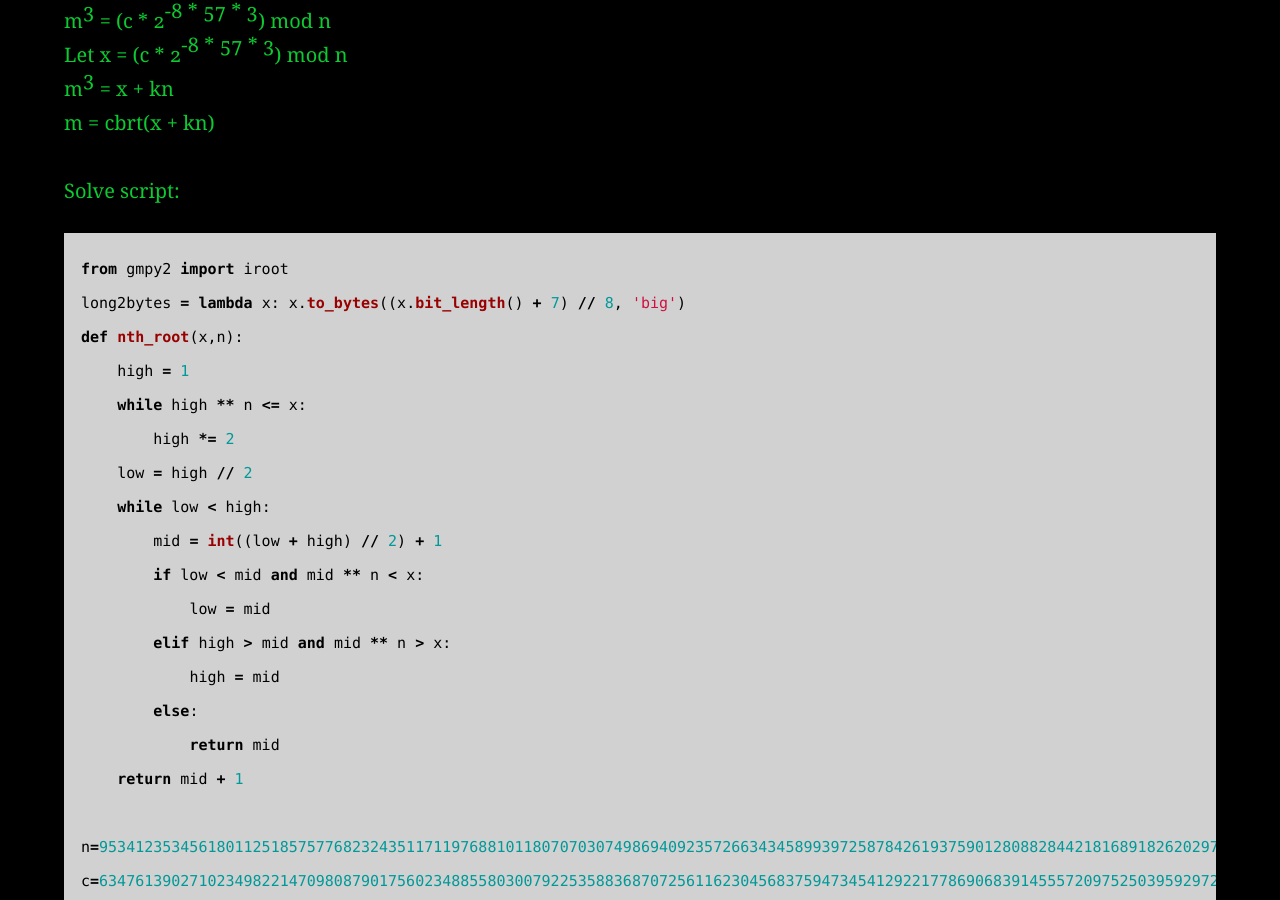
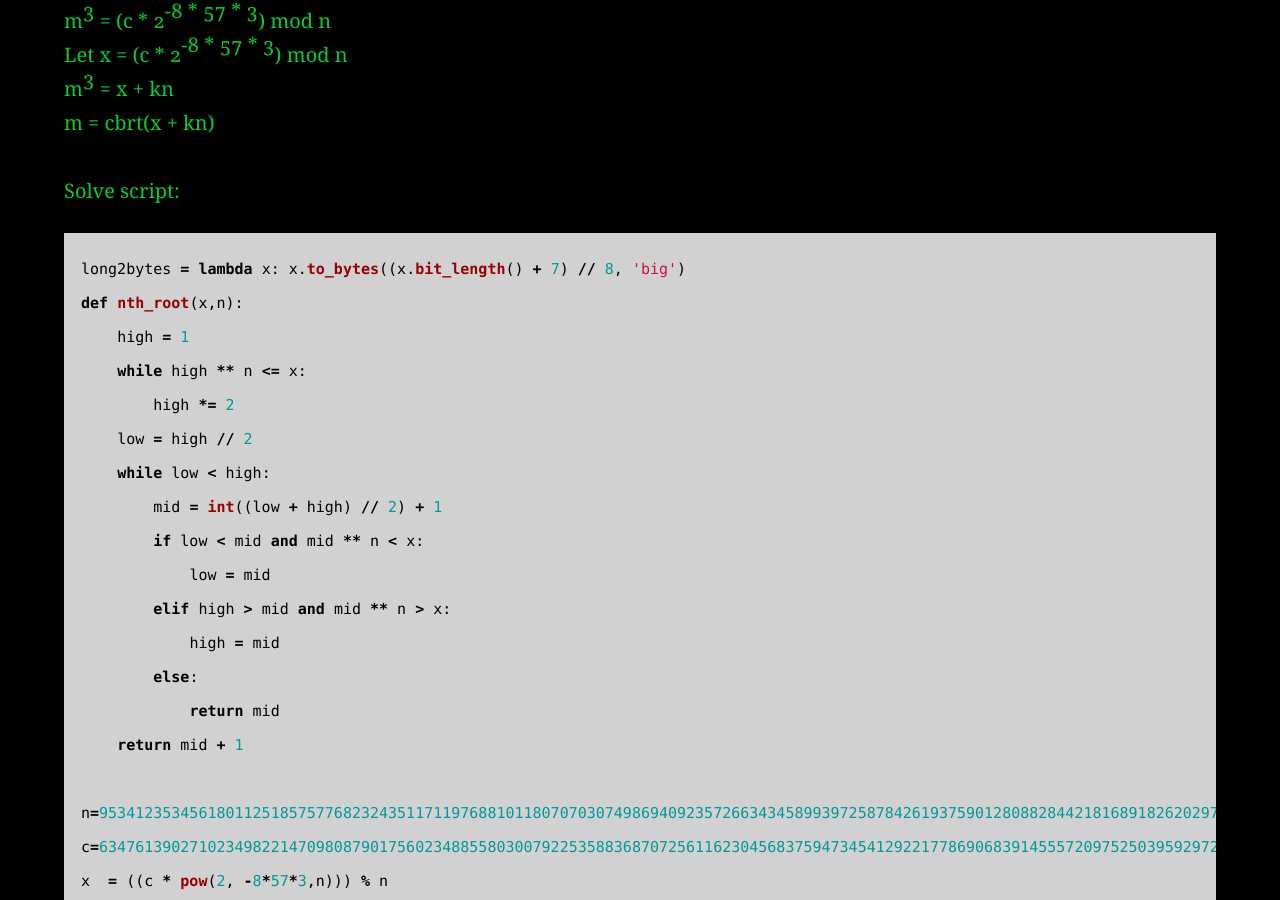
Before and after one commit to AC01010/Connor-McCartney.github.io, a Jekyll site: the page built from _posts/2010-01-12-CryptohackRSAPadding.md, in a window 1280 px wide and 900 px high, scrolled down 4119 px. Built offline with Jekyll 4.4.1, drawn with Linux system fonts in a browser that asks for light colours.

Commit message:
Update 2010-01-12-CryptohackRSAPadding.md

````diff
--- a/_posts/2010-01-12-CryptohackRSAPadding.md
+++ b/_posts/2010-01-12-CryptohackRSAPadding.md
@@ -129,7 +129,6 @@ m = cbrt(x + kn)
 
 Solve script:
 ```python
-from gmpy2 import iroot
 long2bytes = lambda x: x.to_bytes((x.bit_length() + 7) // 8, 'big')
 def nth_root(x,n):
     high = 1
````
